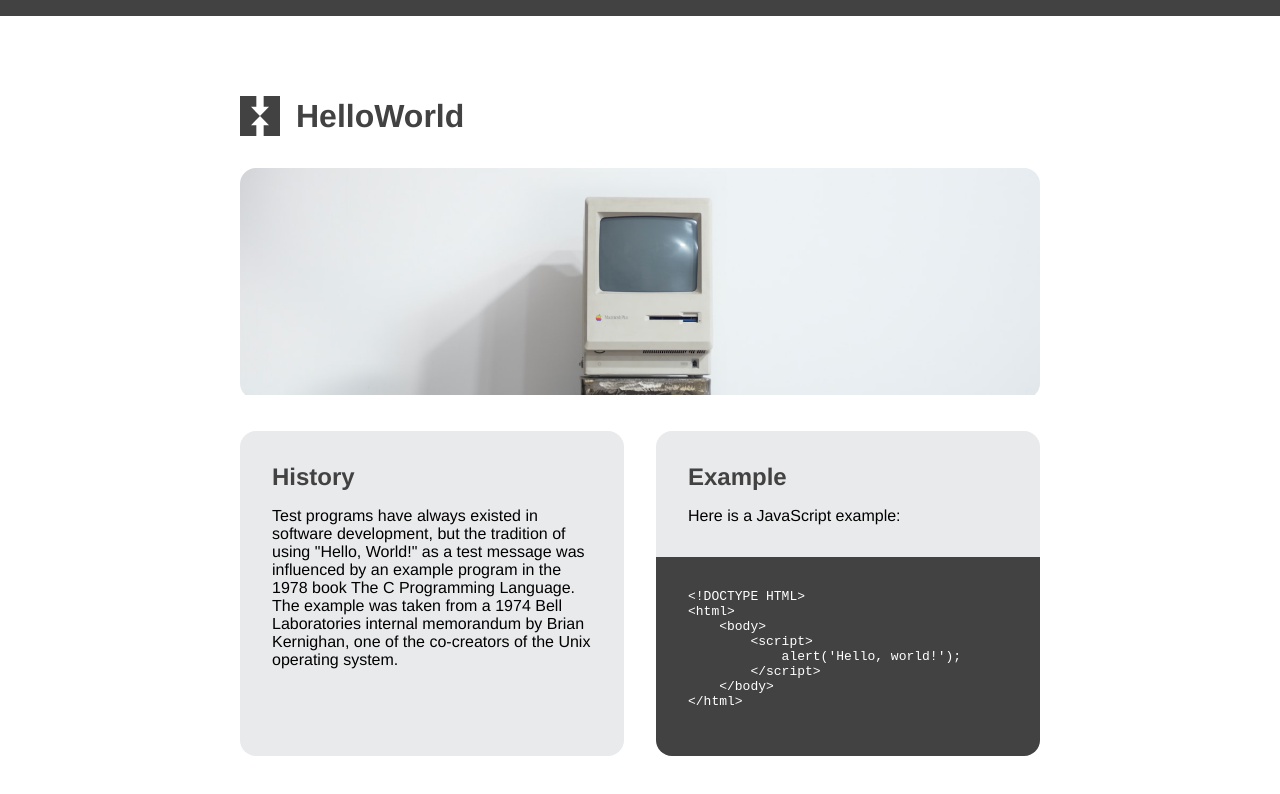
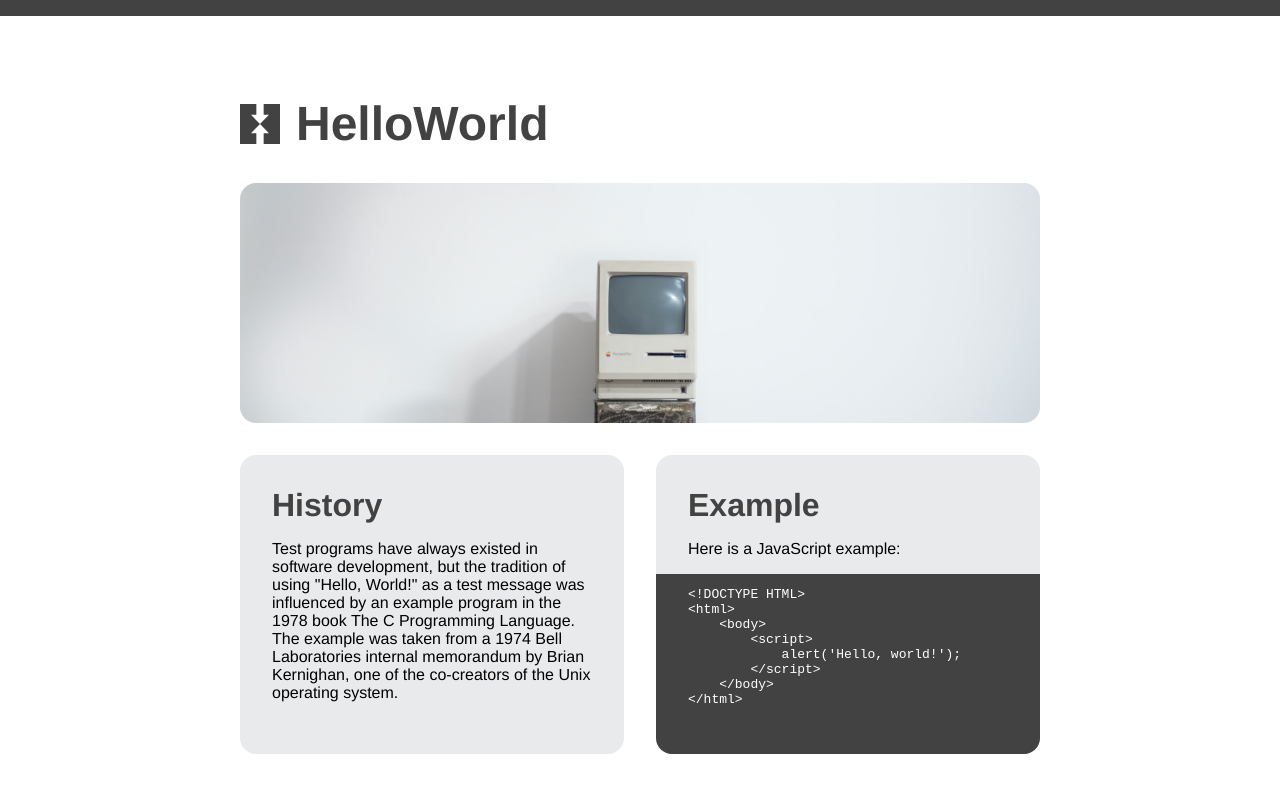
Before and after one commit to bodholtt/mi349-hello-world-part-2, a plain HTML site: page index.html in a window 1280 px wide. Drawn offline with Linux system fonts and the light colour scheme.

Commit message:
move images and semantics

```diff
--- a/index.html
+++ b/index.html
@@ -11,16 +11,16 @@
 <main>
 
     <header>
-        <img src="Logo.svg" alt="Logo"/>
+        <img src="images/Logo.svg" alt="Logo"/>
         <h1>HelloWorld</h1>
     </header>
 
     <div class="imagebox">
-        <img src="Computer%20image.png" alt="Computer image" class="computerimage"/>
+        <img src="images/Computer.jpg" alt="Computer image" class="computerimage"/>
     </div>
 
     <div class="twopanes">
-        <div class="container">
+        <section class="container">
             <div class="content">
                 <h2>History</h2>
                 <p>Test programs have always existed in software development,
@@ -31,13 +31,13 @@
                     co-creators of the Unix operating system.
                 </p>
             </div>
-        </div>
-        <div class="container">
-            <div class="content">
+        </section>
+        <section class="container">
+            <div class="content" style="padding-bottom: 1em">
                 <h2>Example</h2>
                 <p>Here is a JavaScript example:</p>
             </div>
-            <pre class="codeblock">
+            <pre class="codeblock"  style="padding-top: 1em">
 &lt;!DOCTYPE HTML&gt;
 &lt;html&gt;
     &lt;body&gt;
@@ -47,7 +47,7 @@
     &lt;/body&gt;
 &lt;/html&gt;
             </pre>
-        </div>
+        </section>
 
     </div>
 
--- a/styles.css
+++ b/styles.css
@@ -35,6 +35,14 @@ h1, h2 {
     color: var(--semidark);
 }
 
+h1 {
+    font-size: 3em;
+}
+
+h2 {
+    font-size: 2em;
+}
+
 .twopanes {
     display: grid;
     grid-template-columns: 1fr 1fr;
@@ -67,6 +75,9 @@ h1, h2 {
 .imagebox {
     border-radius: 1rem;
     overflow: hidden;
+    height: 15em;
+    display: flex;
+    align-items: flex-end;
 }
 
 .computerimage {
```
Also changed, not shown: Computer image.png (deleted), images/Computer.jpg (added), images/Logo.png (renamed from Logo.png), images/Logo.svg (renamed from Logo.svg).
